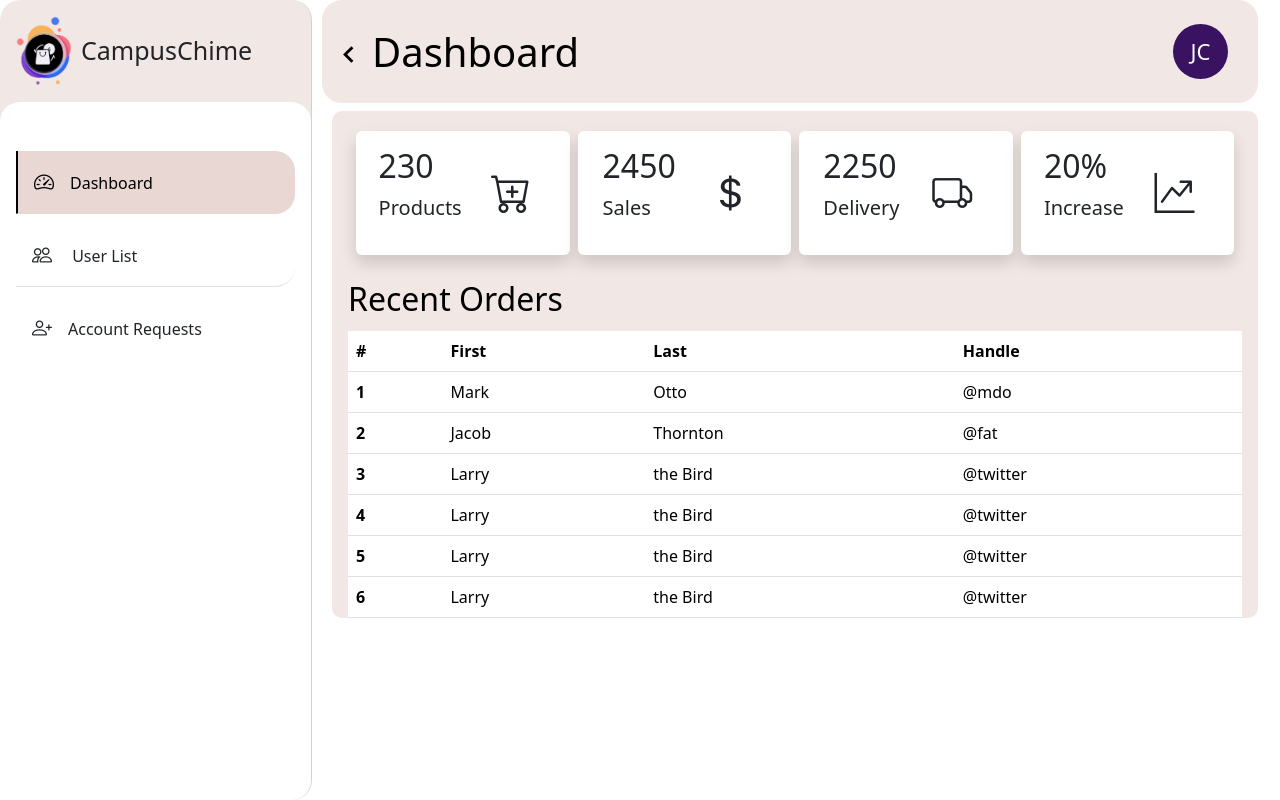
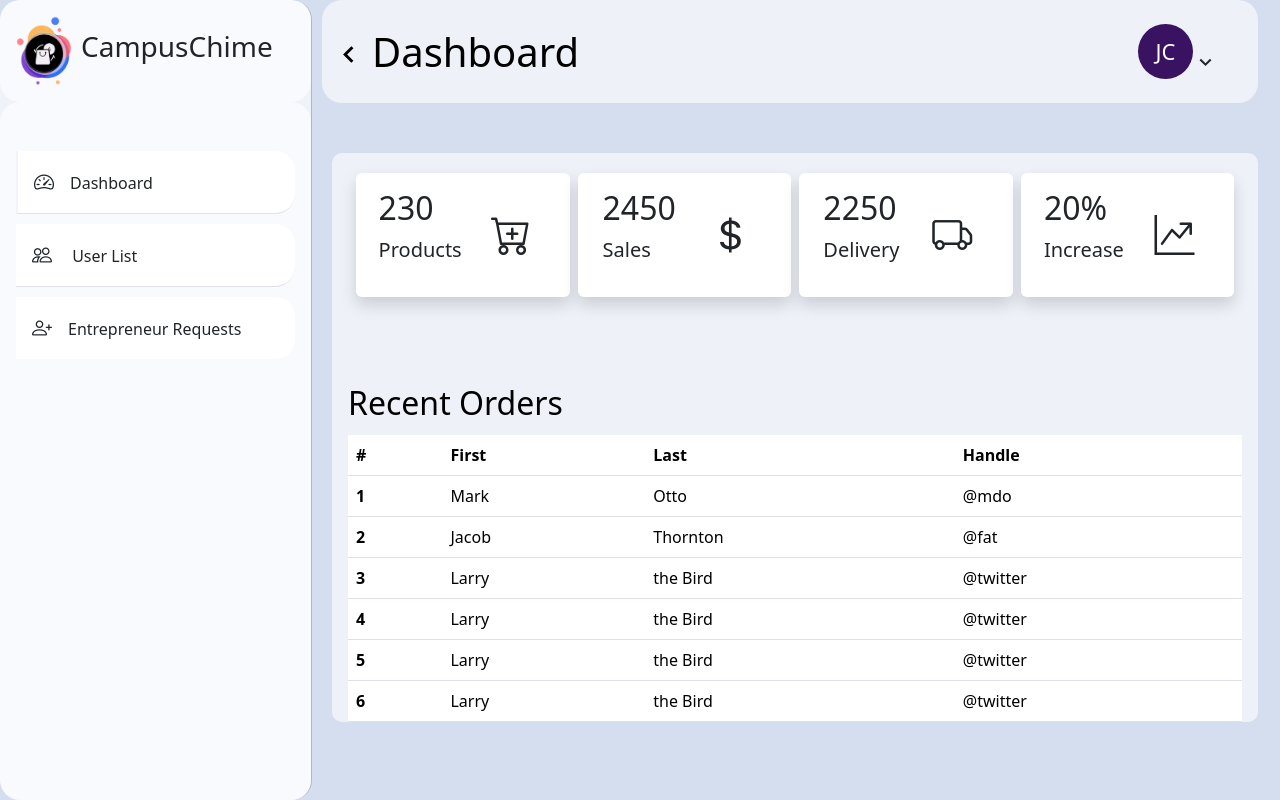
Before and after one commit to L2GS-19101360/CampusChime, a React (Vite) app: page /adminPage in a window 1280 px wide. Both pictures are taken after a click on the element "Dashboard". Built offline with nearby package versions, Linux system fonts and the light colour scheme.

Commit message:
updated adminPageDesigns

```diff
--- a/src/App.css
+++ b/src/App.css
@@ -1,4 +1,4 @@
 
 body {
-    background-color:rgb(255, 255, 255);
+    background-color:#F0F3FA;
   }
--- a/src/components/admin/AdminNavbar.jsx
+++ b/src/components/admin/AdminNavbar.jsx
@@ -1,12 +1,28 @@
-import React from "react";
-import { Navbar, Nav, Image } from "react-bootstrap";
-import { BiChevronLeft, BiChevronRight } from "react-icons/bi";
+import React, { useState } from "react";
+import { Navbar, Nav, Image, Dropdown } from "react-bootstrap";
+import { BiChevronLeft, BiChevronRight, BiChevronDown } from "react-icons/bi";
+import { HiOutlineLogout } from "react-icons/hi";
+import { PiUserCircleGear } from "react-icons/pi";
+
 import LetteredAvatar from "../LetteredAvater";
 import Logo from "../../assets/CampusChimeNoname.png";
+import { Link } from "react-router-dom/cjs/react-router-dom";
 
 function AdminNavbar({ toggleSidebar, isSidebarOpen }) {
   const firstName = "John"; // Replace with session
   const lastName = "Ceniza";
+  const email = "john@usc.edu.ph";
+  const [isDropdownOpen, setDropdownOpen] = useState(false);
+
+  const handleDropdownToggle = () => {
+    setDropdownOpen(!isDropdownOpen);
+  };
+
+  const handleLogout = () => {
+    sessionStorage.clear();
+    window.location.href = "/";
+    console.log("Logout clicked");
+  };
 
   return (
     <Navbar
@@ -15,7 +31,7 @@ function AdminNavbar({ toggleSidebar, isSidebarOpen }) {
         marginLeft: "10px",
         marginRight: "10px",
         borderRadius: "20px",
-        backgroundColor: "rgba(232, 215, 211, 0.6)",
+        backgroundColor: "rgba(255, 255, 255, 0.6)",
       }}
     >
       {isSidebarOpen ? (
@@ -29,7 +45,7 @@ function AdminNavbar({ toggleSidebar, isSidebarOpen }) {
           <BiChevronLeft
             className="fs-4"
             size={35}
-            style={{ marginLeft: "10px", marginTop: "5px",cursor: "pointer" }}
+            style={{ marginLeft: "10px", marginTop: "5px", cursor: "pointer" }}
           />
           <h1 style={{ margin: 0, marginLeft: "5px", cursor: "pointer" }}>
             Dashboard
@@ -58,9 +74,102 @@ function AdminNavbar({ toggleSidebar, isSidebarOpen }) {
       )}
       <Navbar.Collapse id="responsive-navbar-nav">
         <Nav className="ms-auto">
-          <div className="ms-auto" style={{ marginRight: "30px" }}>
-            <LetteredAvatar name={`${firstName} ${lastName}`} size={55} />
-          </div>
+          <Dropdown
+            show={isDropdownOpen}
+            onToggle={handleDropdownToggle}
+            align="end"
+          >
+            <div
+              onClick={handleDropdownToggle}
+              style={{
+                marginRight: "40px",
+                display: "flex",
+                alignItems: "center",
+              }}
+            >
+              <LetteredAvatar name={`${firstName} ${lastName}`} size={55} />
+              <BiChevronDown
+                size={25}
+                style={{
+                  marginTop: "20px",
+                  transform: isDropdownOpen ? "rotate(180deg)" : "",
+                }}
+              />
+            </div>
+
+            <Dropdown.Menu
+              style={{
+                width: "200px",
+                flexDirection: "column",
+                alignItems: "center",
+                marginTop: "25px",
+              }}
+            >
+              <div
+                style={{
+                  display: "flex",
+                  alignItems: "center",
+                  flexDirection: "column",
+                  marginBottom: "10px",
+                }}
+              >
+                <LetteredAvatar name={`${firstName} ${lastName}`} size={40} />
+                <span
+                  style={{
+                    marginLeft: "10px",
+                    fontSize: "15px",
+                    fontWeight: "bold",
+                  }}
+                >
+                  {firstName} {lastName}
+                </span>
+                <span
+                  style={{
+                    marginLeft: "10px",
+                    fontSize: "13px",
+                    color: "#888",
+                  }}
+                >
+                  {email}
+                </span>
+              </div>
+              <Dropdown.Divider
+                style={{
+                  width: "80%",
+                  margin: "5px auto",
+                }}
+              />
+              <Dropdown.Item as={Link} to="/UserSettingPage">
+                <span
+                  style={{
+                    color: "black",
+                    fontSize: "15px",
+                  }}
+                >
+                  <PiUserCircleGear style={{ color: "black" }} size={20} /> User
+                  Settings
+                </span>
+              </Dropdown.Item>
+              <Dropdown.Divider
+                style={{
+                  width: "80%",
+                  margin: "10px auto",
+                }}
+              />
+              <Dropdown.Item onClick={handleLogout}>
+                <span
+                  style={{
+                    color: "black",
+                    fontSize: "15px",
+                    fontWeight: "bold",
+                  }}
+                >
+                  <HiOutlineLogout style={{ color: "black" }} size={20} />{" "}
+                  Logout
+                </span>
+              </Dropdown.Item>
+            </Dropdown.Menu>
+          </Dropdown>
         </Nav>
       </Navbar.Collapse>
     </Navbar>
--- a/src/components/admin/Dashboard.jsx
+++ b/src/components/admin/Dashboard.jsx
@@ -5,11 +5,12 @@ function Dashboard() {
     <div
       className="px-3"
       style={{
-        backgroundColor: "rgba(232, 215, 211, 0.6)",
+        backgroundColor: "rgba(255, 255, 255, 0.6)",
         borderRadius: "10px",
         height: "100%",
         marginLeft: "20px",
-        marginRight: "10px"
+        marginRight: "10px",
+        marginTop: "50px",
       }}
     >
       <div className="container-fluid">
@@ -52,7 +53,7 @@ function Dashboard() {
           </div>
         </div>
       </div>
-      <table className="table caption-top bg-white rounded mt-2">
+        <table className="table caption-top bg-white rounded" style={{marginTop: "70px"}}>
           <caption className="text-black fs-2">Recent Orders</caption>
           <thead>
             <tr>
--- a/src/components/home/hero.jsx
+++ b/src/components/home/hero.jsx
@@ -1,7 +1,6 @@
-
 import React, { useState, Suspense } from 'react';
 import Shop from '../shop/shop';
-//import SellComponent from './SellComponent';
+// import SellComponent from './SellComponent';
 import Loader from '../loader/loader';
 
 const HeroForHome = () => {
--- a/src/pages/Admin Page/AdminDesign.css
+++ b/src/pages/Admin Page/AdminDesign.css
@@ -3,7 +3,7 @@
 }
 
 .list-group a:hover {
-  background-color: rgba(232, 215, 211);
+  background-color: #F0F3FA;
   color: rgb(0, 0, 0);
   cursor: pointer;
 }
--- a/src/pages/Admin Page/AdminPage.jsx
+++ b/src/pages/Admin Page/AdminPage.jsx
@@ -11,8 +11,8 @@ function AdminPage() {
   const [isSidebarOpen, setSidebarOpen] = useState(false);
 
   return (
-    <div className="container-fluid bg-white min-vh-100">
-      <div className="row" style={{ backgroundColor: "white" }}>
+    <div className="container-fluid bg-white  min-vh-100">
+      <div className="row" style={{ backgroundColor: "#D5DEEF" }}>
         <Offcanvas
           show={isSidebarOpen}
           onHide={() => setSidebarOpen(false)}
@@ -21,11 +21,17 @@ function AdminPage() {
           backdrop={false}
           style={{
             width: "312px",
-            backgroundColor: "rgba(232, 215, 211, 0.6)",
+            backgroundColor: "rgba(255, 255, 255, 0.6)",
             borderRadius: "20px",
           }}
         >
-          <Offcanvas.Header closeButton={false}>
+          <Offcanvas.Header
+            closeButton={false}
+            style={{
+              backgroundColor: "rgba(255, 255, 255, 0.6)",
+              borderRadius: "20px",
+            }}
+          >
             <Offcanvas.Title className="d-flex align-items-center">
               <img
                 src={Logo}
@@ -33,29 +39,26 @@ function AdminPage() {
                 style={{ width: "55px", height: "70px", objectFit: "cover" }}
               />
               <span style={{ marginLeft: "10px", fontSize: "25px" }}>
-                CampusChime
+                <h3>CampusChime</h3>
               </span>
-              {/* <BiChevronLeft
-                onClick={() => setSidebarOpen(false)}
-                size={35}
-                style={{
-                  marginLeft: "30px",
-                  marginTop: "5px",
-                  cursor: "pointer",
-                }}
-              /> */}
             </Offcanvas.Title>
           </Offcanvas.Header>
-          <Offcanvas.Body className="p-3 active" style={{backgroundColor: "white", borderRadius: "20px"}}>
+          <Offcanvas.Body
+            className="p-3 active"
+            style={{
+              backgroundColor: "rgba(255, 255, 255, 0.6)",
+              borderRadius: "20px",
+            }}
+          >
             <hr className="text-white" />
             <div className="list-group list-group-flush">
               <a
-                className="list-group-item py-3 active"
+                className="list-group-item py-3 "
                 style={{
                   borderTopRightRadius: "20px",
                   borderBottomRightRadius: "20px",
                   marginBottom: "10px",
-                  borderLeft: "2px solid rgb(0, 0, 0)",
+                  borderLeft: "2px solid rgba(240, 243, 250, 1)",
                 }}
               >
                 <i className="bi bi-speedometer2 fs-5 me-3 "></i>
@@ -81,7 +84,7 @@ function AdminPage() {
                 }}
               >
                 <i className="bi bi-person-plus fs-5 me-3"></i>
-                <span>Account Requests</span>
+                <span>Entrepreneur Requests</span>
               </a>
             </div>
           </Offcanvas.Body>
@@ -95,7 +98,7 @@ function AdminPage() {
           }`}
           style={{
             width: isSidebarOpen ? "calc(100% - 300px)" : "100%",
-            backgroundColor: "white",
+            backgroundColor: "#D5DEEF",
           }}
         >
           <AdminNavbar
```
Also changed, not shown: src/components/HomeNavbar.jsx (+7 -4 lines). Lines whose indentation alone changed are shown as unchanged.
